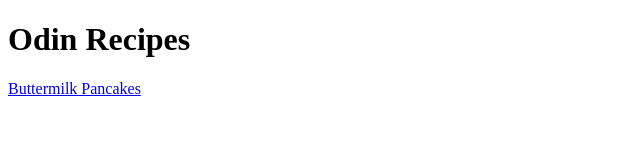
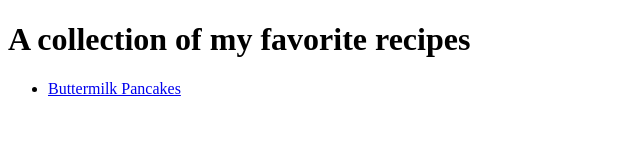
Before and after one commit to KianFlux/odin-recipes, a plain HTML site: page index.html in a window 1280 px wide. Shown: the whole page, without its empty margins (0-640 px from the left). Drawn offline with Linux system fonts and the light colour scheme.

Commit message:
Add new files for site and modify index file
Add a list to index.html to display future links.
add new html files <empty> ready for future recipes, nandos-copy.html
and scrambled-eggs.html. Add image directory with an image
for buttermilk-pancakes.html

```diff
--- a/index.html
+++ b/index.html
@@ -8,9 +8,10 @@
 
 <body>
 
-    <h1>Odin Recipes</h1>
-    <a href="./recipes/buttermilk-pancakes.html">Buttermilk Pancakes</a>
-
+    <h1>A collection of my favorite recipes</h1>
+    <ul>
+        <li> <a href="./recipes/buttermilk-pancakes.html">Buttermilk Pancakes</a></li>
+    </ul>
 </body>
 
 </html>
```
Also changed, not shown: images/buttermilk-pancakes.jpeg (added), recipes/nandos-copy.html (added), recipes/scrambled-eggs.html (added).
